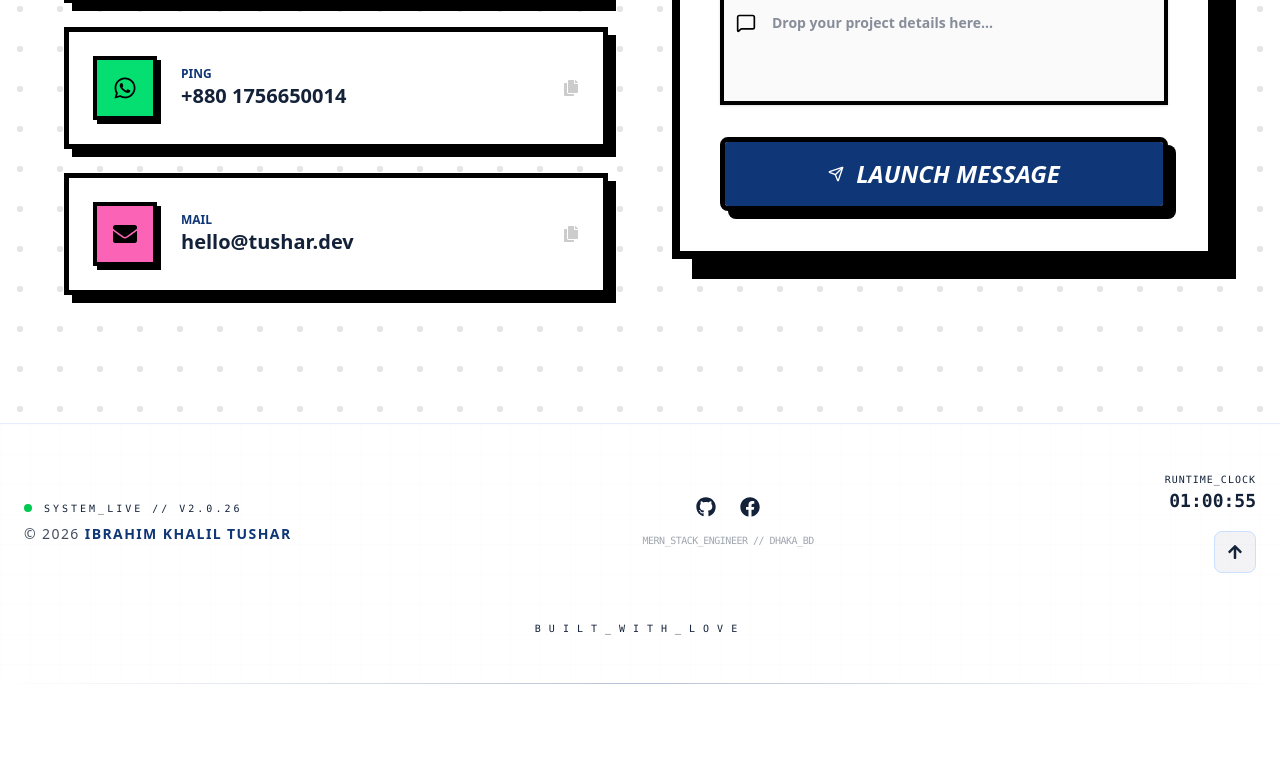
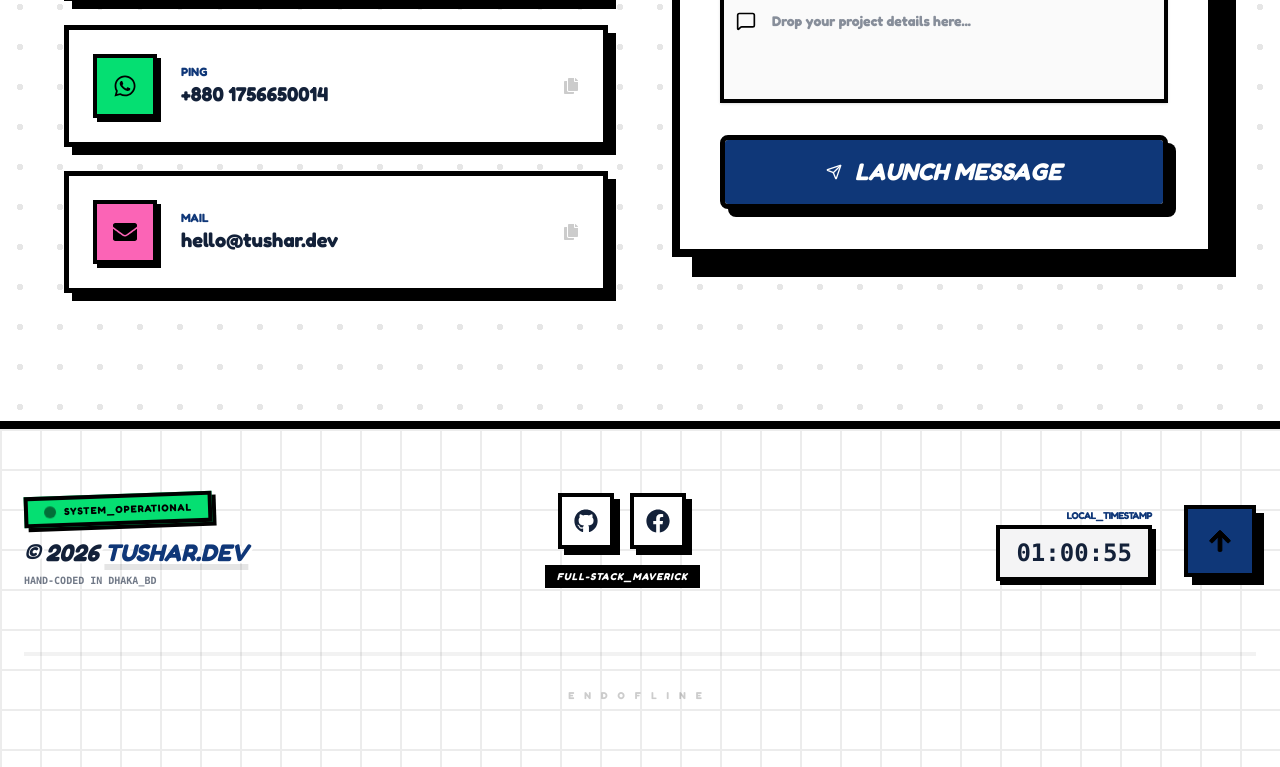
Before and after one commit to iktushar01/iktushar01.me, a Next.js app: page / in a window 1280 px wide. Shown: the part 8635-9402 px from the top of the page. Before the commit the page ends 9319 px from the top, so only its background shows below. Built offline with nearby package versions, Linux system fonts and the light colour scheme.

Commit message:
feat: implement site-wide color theme and footer component with live clock and social links

```diff
--- a/src/app/globals.css
+++ b/src/app/globals.css
@@ -7,6 +7,8 @@
 @theme inline {
   --font-dm-sans: var(--font-dm-sans);
   --font-syne: var(--font-syne);
+  --font-cartoon: var(--font-fredoka);
+  --font-handwritten: var(--font-bubblegum);
 
   --color-background: var(--background);
   --color-foreground: var(--foreground);
--- a/src/components/modules/homepage/footer.tsx
+++ b/src/components/modules/homepage/footer.tsx
@@ -4,7 +4,6 @@ import React, { useState, useEffect, JSX } from 'react';
 import { motion } from 'framer-motion';
 import { FaGithub, FaFacebook, FaArrowUp } from 'react-icons/fa';
 
-// Define the interface for social links
 interface SocialLink {
   icon: JSX.Element;
   link: string;
@@ -21,7 +20,6 @@ const Footer: React.FC = () => {
     return () => clearInterval(timer);
   }, []);
 
-  // Explicitly typing the date parameter
   const formatTime = (date: Date): string => {
     return date.toLocaleTimeString('en-US', {
       hour: '2-digit',
@@ -41,75 +39,80 @@ const Footer: React.FC = () => {
   ];
 
   return (
-    <footer className="relative bg-background text-muted-foreground py-12 border-t border-border/50 overflow-hidden">
-      {/* Background Decor */}
-      <div className="absolute inset-0 z-0 opacity-30 pointer-events-none">
-        <div className="absolute bottom-0 left-0 w-full h-px bg-gradient-to-r from-transparent via-primary to-transparent" />
-        <div className="absolute inset-0 bg-[linear-gradient(to_right,#8080800a_1px,transparent_1px),linear-gradient(to_bottom,#8080800a_1px,transparent_1px)] bg-[size:30px_30px]" />
+    <footer className="relative bg-background py-16 border-t-[8px] border-black overflow-hidden">
+      {/* Cartoon Grid Background */}
+      <div className="absolute inset-0 z-0 opacity-[0.07] pointer-events-none">
+        <div className="absolute inset-0 bg-[linear-gradient(to_right,#000_2px,transparent_2px),linear-gradient(to_bottom,#000_2px,transparent_2px)] bg-[size:40px_40px]" />
       </div>
 
       <div className="container mx-auto px-6 relative z-10">
-        <div className="flex flex-col md:flex-row justify-between items-center gap-8">
+        <div className="flex flex-col md:flex-row justify-between items-center gap-12">
 
-          {/* LEFT: System Status */}
-          <div className="flex flex-col items-center md:items-start space-y-2">
-            <div className="flex items-center gap-3">
-              <span className="relative flex h-2 w-2">
-                <span className="animate-ping absolute inline-flex h-full w-full rounded-full bg-green-400 opacity-75"></span>
-                <span className="relative inline-flex rounded-full h-2 w-2 bg-green-500"></span>
-              </span>
-              <span className="font-mono text-[10px] tracking-[0.3em] uppercase text-muted-foreground/60">
-                System_Live // v2.0.26
-              </span>
+          {/* LEFT: Identity Sticker */}
+          <div className="flex flex-col items-center md:items-start">
+            <div className="bg-green-400 border-[4px] border-black px-4 py-1 mb-4 shadow-[4px_4px_0px_0px_rgba(0,0,0,1)] -rotate-2">
+                <div className="flex items-center gap-2">
+                    <span className="h-3 w-3 rounded-full bg-black animate-pulse" />
+                    <span className="font-black text-[10px] uppercase tracking-widest text-black">
+                        System_Operational
+                    </span>
+                </div>
             </div>
-            <p className="text-sm font-light tracking-widest text-foreground/80 uppercase">
-              © {currentYear} <span className="text-primary font-bold uppercase">Ibrahim Khalil Tushar</span>
+            <p className="text-2xl font-black uppercase italic leading-none text-foreground drop-shadow-[2px_2px_0_#fff]">
+              © {currentYear} <span className="text-primary underline decoration-[6px] decoration-black/10">Tushar.Dev</span>
             </p>
+            <p className="mt-2 font-mono text-[10px] font-bold uppercase opacity-60">Hand-coded in Dhaka_BD</p>
           </div>
 
-          {/* CENTER: Social Cluster */}
-          <div className="flex flex-col items-center space-y-4">
-            <div className="flex gap-6">
+          {/* CENTER: Social Slab */}
+          <div className="flex flex-col items-center gap-4">
+            <div className="flex gap-4">
               {socialLinks.map((social, i) => (
                 <motion.a
                   key={i}
                   href={social.link}
                   target="_blank"
                   rel="noopener noreferrer"
-                  whileHover={{ y: -3, color: "var(--primary)" }}
-                  className="text-xl transition-colors duration-300"
+                  whileHover={{ scale: 1.1, rotate: i % 2 === 0 ? 5 : -5 }}
+                  whileTap={{ scale: 0.9 }}
+                  className="w-14 h-14 bg-white dark:bg-zinc-900 border-[4px] border-black flex items-center justify-center text-2xl shadow-[6px_6px_0px_0px_rgba(0,0,0,1)] hover:bg-primary hover:text-white transition-colors"
                 >
                   {social.icon}
                 </motion.a>
               ))}
             </div>
-            <p className="text-[10px] font-mono tracking-tighter opacity-40 uppercase">MERN_STACK_ENGINEER // DHAKA_BD</p>
+            <div className="bg-black text-white px-3 py-1 font-black text-[10px] uppercase italic tracking-widest">
+                Full-Stack_Maverick
+            </div>
           </div>
 
-          {/* RIGHT: Time & Top Button */}
-          <div className="flex flex-col items-center md:items-end space-y-4">
-            <div className="text-right font-mono">
-              <span className="text-[10px] block text-muted-foreground uppercase tracking-widest">Runtime_Clock</span>
-              <span className="text-lg text-foreground font-bold">
-                {mounted ? formatTime(currentTime) : "--:--:--"}
-              </span>
+          {/* RIGHT: Time & Plunger Button */}
+          <div className="flex items-center gap-8">
+            <div className="text-right">
+              <span className="text-[10px] font-black uppercase tracking-tighter text-primary">Local_Timestamp</span>
+              <div className="bg-zinc-100 dark:bg-zinc-800 border-[4px] border-black px-4 py-2 shadow-[4px_4px_0px_0px_rgba(0,0,0,1)]">
+                <span className="text-2xl font-black font-mono">
+                   {mounted ? formatTime(currentTime) : "00:00:00"}
+                </span>
+              </div>
             </div>
+
             <motion.button
-              whileHover={{ scale: 1.1, backgroundColor: "var(--primary)" }}
-              whileTap={{ scale: 0.9 }}
+              whileHover={{ y: -5, boxShadow: "12px 12px 0px 0px rgba(0,0,0,1)" }}
+              whileTap={{ y: 5, boxShadow: "none" }}
               onClick={scrollToTop}
-              className="p-3 bg-foreground/5 border border-border rounded-lg transition-all"
+              className="p-5 bg-primary border-[4px] border-black text-black shadow-[8px_8px_0px_0px_rgba(0,0,0,1)] transition-all"
               aria-label="Scroll to top"
             >
-              <FaArrowUp className="text-foreground group-hover:text-background" />
+              <FaArrowUp size={24} className="stroke-[20px]" />
             </motion.button>
           </div>
         </div>
 
         {/* Bottom Banner */}
-        <div className="mt-12 text-center">
-            <p className="text-[10px] font-mono text-muted-foreground/30 uppercase tracking-[0.8em]">
-                Built_with_Love
+        <div className="mt-16 pt-8 border-t-[4px] border-black/5 flex flex-col items-center gap-2">
+            <p className="text-[10px] font-black text-black/20 uppercase tracking-[1em]">
+                EndOfLine
             </p>
         </div>
       </div>
```
